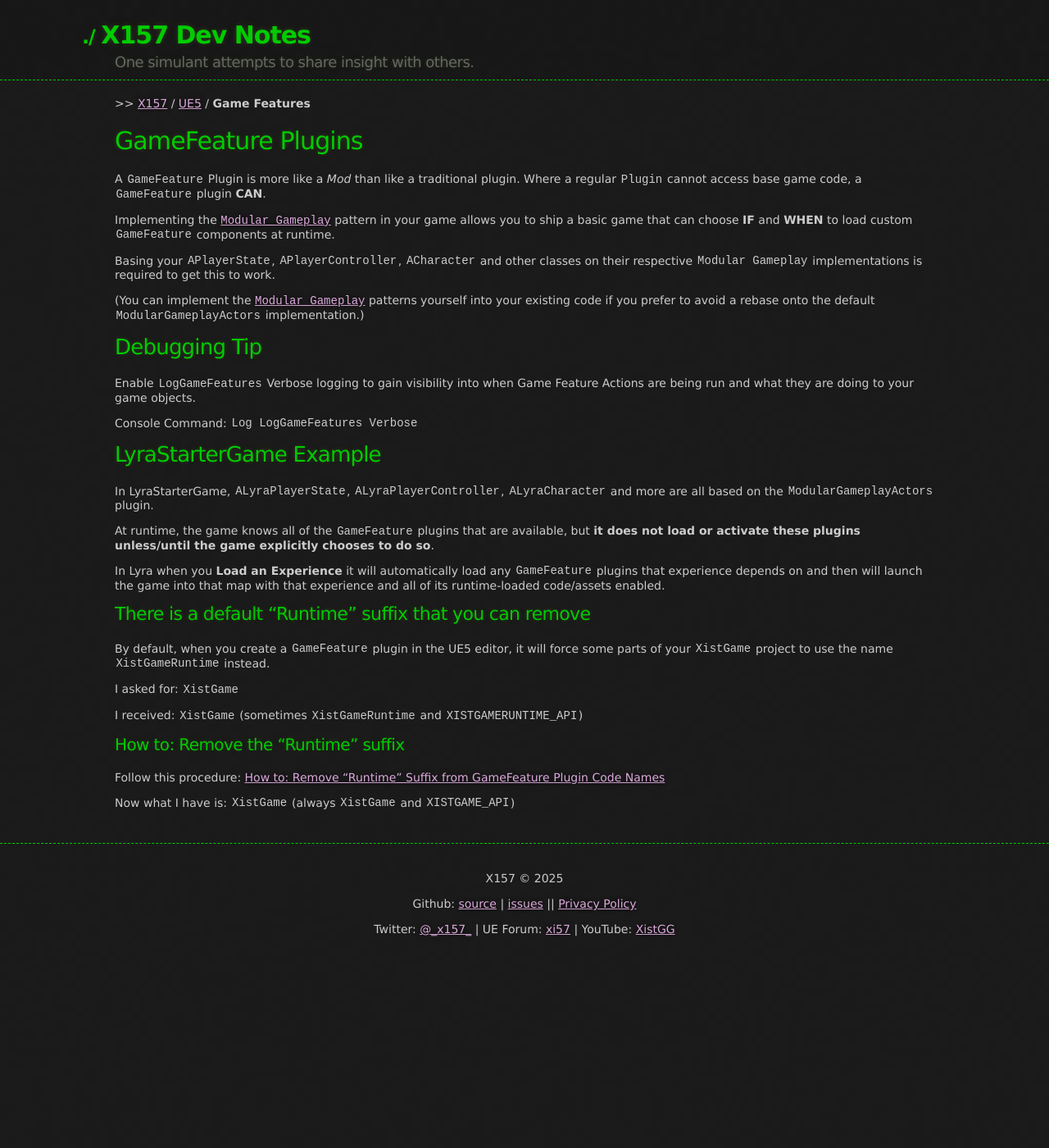
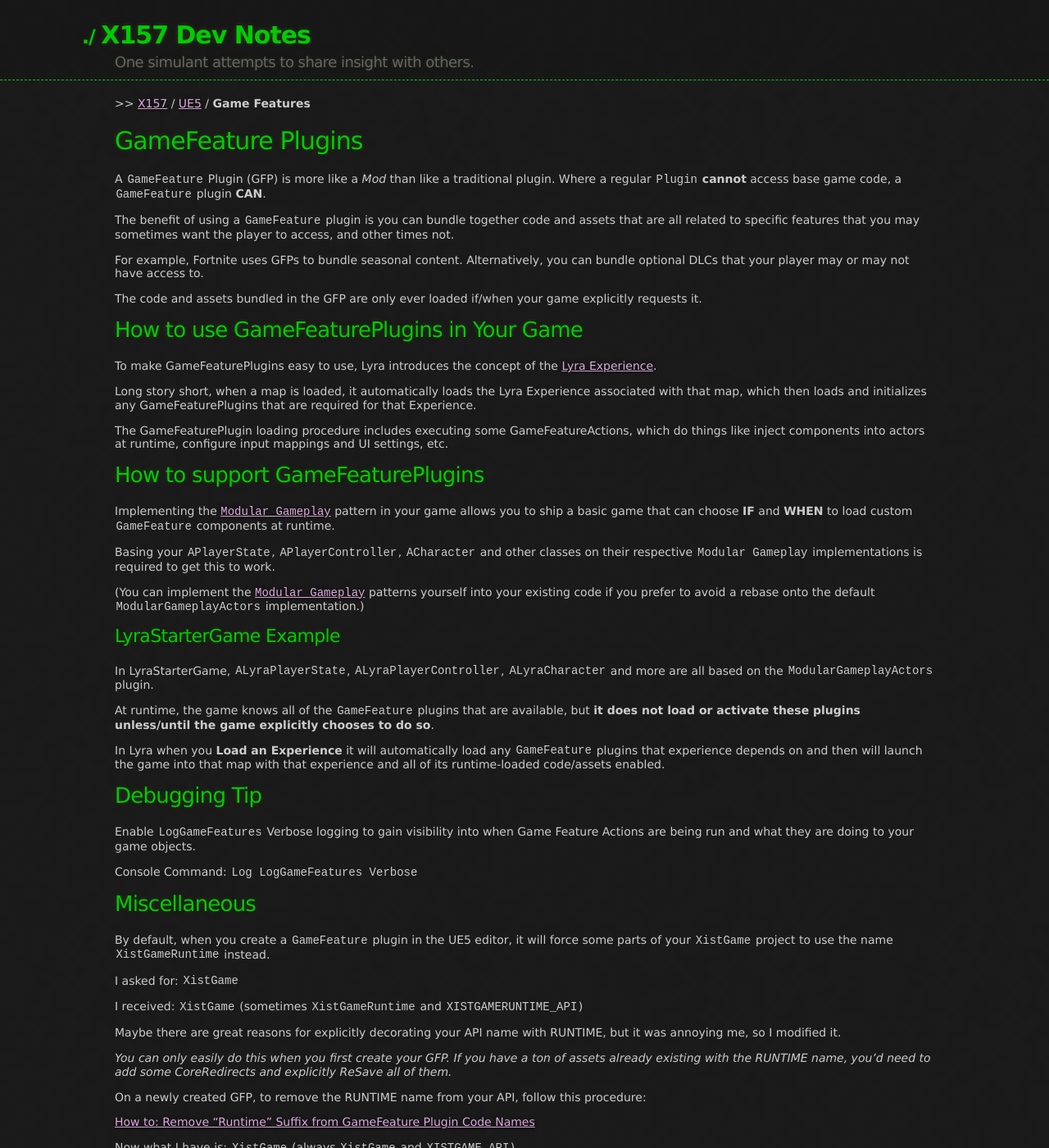
Before and after one commit to x157/x157.github.io, a Jekyll site: the page built from UE5/GameFeatures/index.md, in a window 1280 px wide and 1400 px high. Shown: the whole window at 82% size. Built offline with Jekyll 4.4.1, drawn with Linux system fonts in a browser that asks for light colours.

Commit message:
Improved GFP summary

```diff
--- a/UE5/GameFeatures/index.md
+++ b/UE5/GameFeatures/index.md
@@ -9,9 +9,37 @@
 # GameFeature Plugins
 
 
-A `GameFeature` Plugin is more like a *Mod* than like a traditional plugin.
-Where a regular `Plugin` cannot access base game code,
+A `GameFeature` Plugin (GFP) is more like a *Mod* than like a traditional plugin.
+Where a regular `Plugin` **cannot** access base game code,
 a `GameFeature` plugin **CAN**.
+
+The benefit of using a `GameFeature` plugin is you can bundle together code
+and assets that are all related to specific features that you may sometimes
+want the player to access, and other times not.
+
+For example, Fortnite uses GFPs to bundle seasonal content.
+Alternatively, you can bundle optional DLCs that your player may or may not
+have access to.
+
+The code and assets bundled in the GFP are only ever loaded if/when your game
+explicitly requests it.
+
+
+## How to use GameFeaturePlugins in Your Game
+
+To make GameFeaturePlugins easy to use, Lyra introduces the concept of the
+[Lyra Experience](https://x157.github.io/UE5/LyraStarterGame/Experience/).
+
+Long story short, when a map is loaded, it automatically loads the Lyra Experience
+associated with that map, which then loads and initializes any GameFeaturePlugins
+that are required for that Experience.
+
+The GameFeaturePlugin loading procedure includes executing some
+GameFeatureActions, which do things like inject components into actors
+at runtime, configure input mappings and UI settings, etc.
+
+
+## How to support GameFeaturePlugins
 
 Implementing the [`Modular Gameplay`](/UE5/ModularGameplay/)
 pattern in your game allows you to ship a basic game
@@ -47,8 +67,15 @@
 that experience depends on and then will launch the game into that map with that experience
 and all of its runtime-loaded code/assets enabled.
 
+## Debugging Tip
 
-### There is a default "Runtime" suffix that you can remove
+Enable `LogGameFeatures` Verbose logging to gain visibility into when Game Feature Actions
+are being run and what they are doing to your game objects.
+
+Console Command: `Log LogGameFeatures Verbose`
+
+
+## Miscellaneous
 
 By default, when you create a `GameFeature` plugin in the UE5 editor, it will force
 some parts of your `XistGame` project to use the name `XistGameRuntime` instead.
@@ -57,9 +84,16 @@
 
 I received: `XistGame` (sometimes `XistGameRuntime` and `XISTGAMERUNTIME_API`)
 
-#### How to: Remove the "Runtime" suffix
+Maybe there are great reasons for explicitly decorating your API name with RUNTIME,
+but it was annoying me, so I modified it.
 
-Follow this procedure:
+*You can only easily do this when you
+first create your GFP. If you have a ton of assets already existing with the RUNTIME
+name, you'd need to add some CoreRedirects and explicitly ReSave all of them.*
+
+On a newly created GFP, to remove the RUNTIME name from your API,
+follow this procedure:
+
 [How to: Remove "Runtime" Suffix from GameFeature Plugin Code Names](./How-To-Remove-GameFeature-Runtime-Code-Suffix)
 
 Now what I have is: `XistGame` (always `XistGame` and `XISTGAME_API`)
```
Also changed, not shown: other parts of UE5/GameFeatures/index.md (+1 -9 lines).
